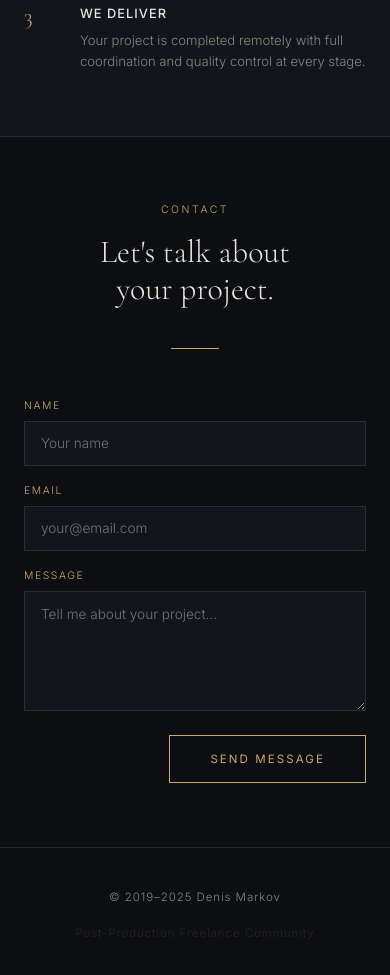
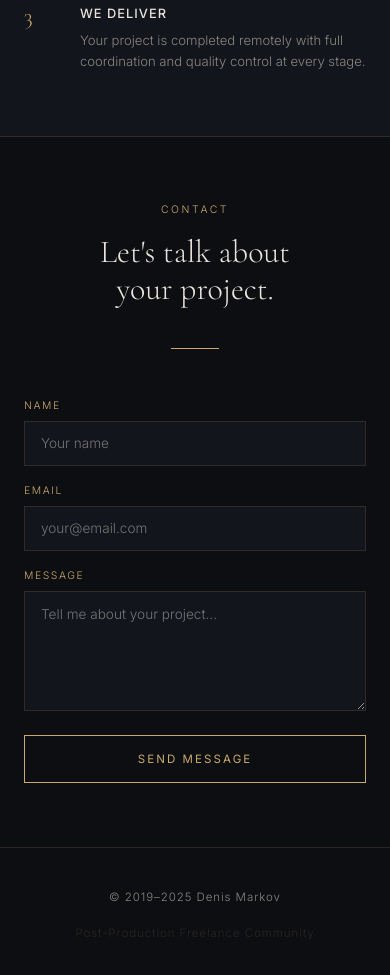
Before and after one commit to markovdennis-droid/denis-markov-postpro, a plain HTML site: page index.html in a window 390 px wide. Shown: the part 4992-5967 px from the top of the page. Drawn offline with nearby package versions, Linux system fonts and the light colour scheme.

Commit message:
Update index.html

```diff
--- a/index.html
+++ b/index.html
@@ -31,6 +31,7 @@
     font-weight: 300;
     line-height: 1.7;
     overflow-x: hidden;
+  max-width: 100vw;
   }
 
   /* NAV */
@@ -432,6 +433,9 @@
     max-width: 680px;
     margin: 0 auto;
     padding: 8rem 4rem;
+    box-sizing: border-box;
+    width: 100%;
+    overflow: hidden;
   }
 
   .contact-form {
@@ -535,6 +539,11 @@
     .services-grid { grid-template-columns: 1fr; }
     .form-row { grid-template-columns: 1fr; }
     footer { flex-direction: column; gap: 1rem; text-align: center; }
+    .hero { padding: 6rem 1.5rem 4rem; }
+    .contact-section { padding: 4rem 1.5rem; max-width: 100%; box-sizing: border-box; overflow: hidden; }
+    .contact-form { width: 100%; }
+    .form-field input, .form-field textarea { width: 100%; }
+    .submit-btn { align-self: stretch; text-align: center; }
   }
 </style>
 </head>
```
